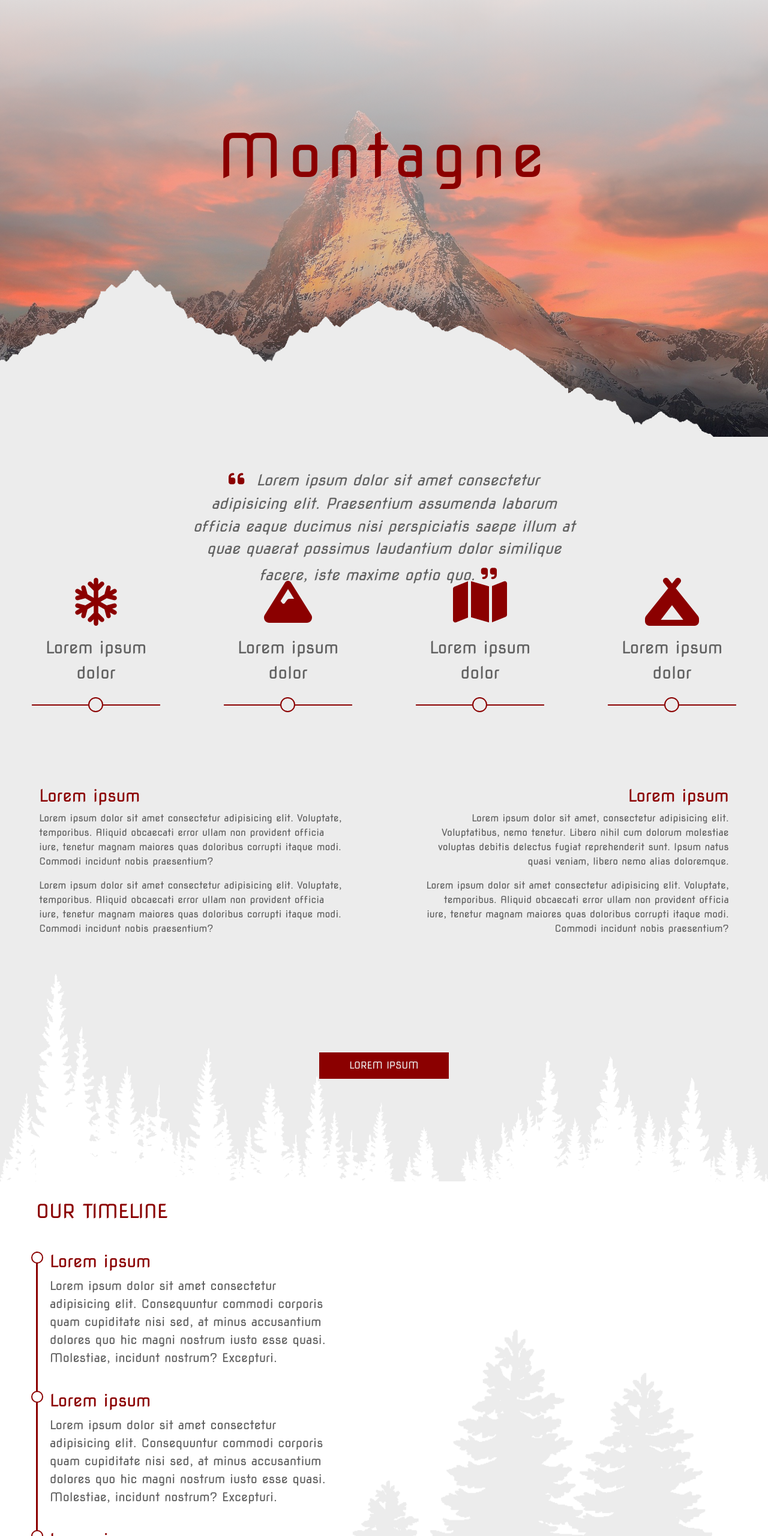
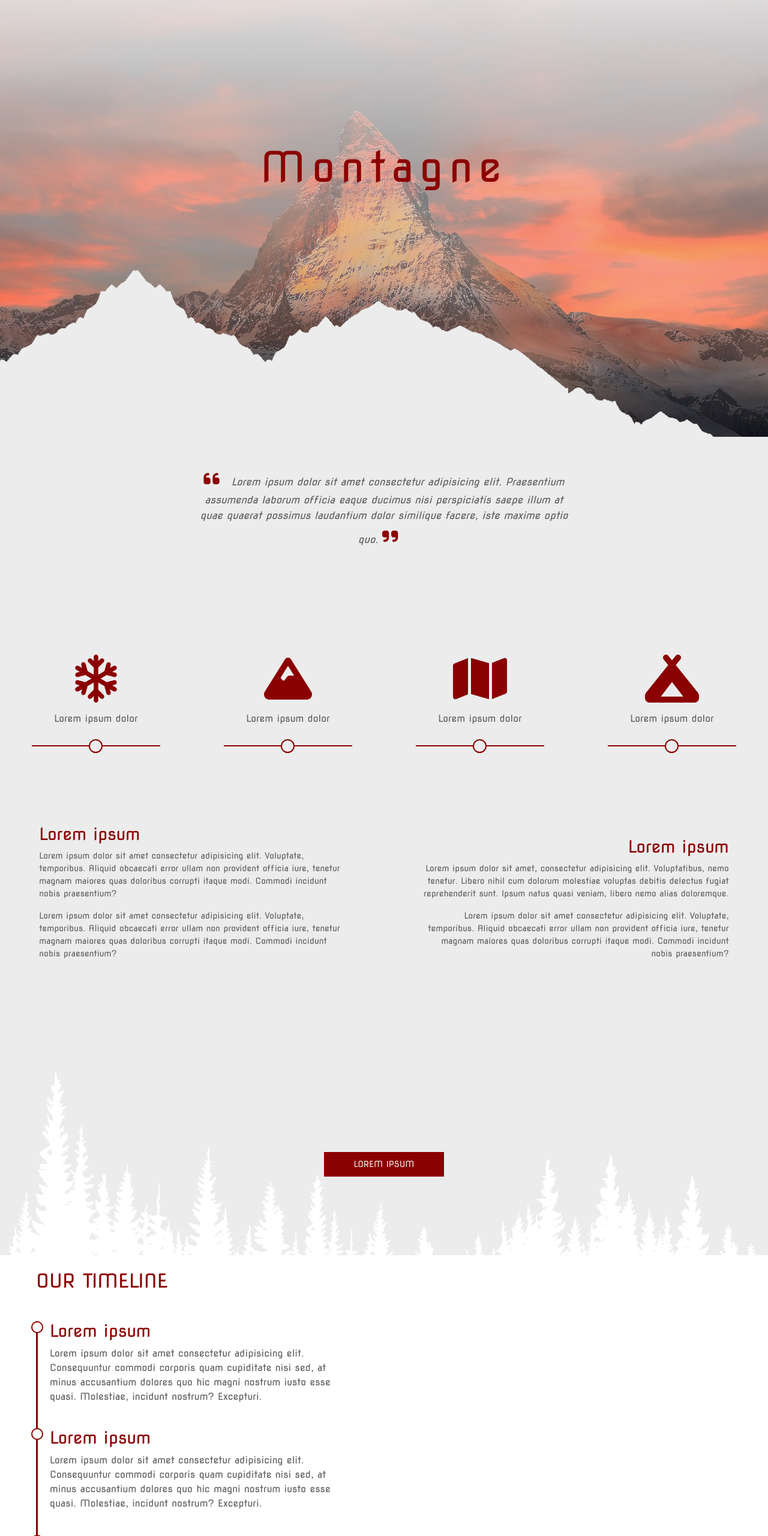
Before and after one commit to GabrieleLaiolo/Project-Red, a plain HTML site: page index.html in a window 1280 px wide. Shown: the part 240-2800 px from the top of the page at 60% size. Drawn offline with nearby package versions, Linux system fonts and the light colour scheme.

Commit message:
un pò di responsive

```diff
--- a/index.html
+++ b/index.html
@@ -34,8 +34,8 @@
   <!-- header -->
   <header class="container-fluid mt-5 img-header">      <!-- immagine sfondo  -->
     <div class="row h-100">
-      <div class="col-12 h-50 d-flex align-items-end">
-        <h1 class=" text-center align-items-center w-100 mt-5">Montagne</h1>
+      <div class="col-12 h-50 d-flex align-items-end ">
+        <h1 class=" text-center align-items-center w-100 mt-5 h1-style">Montagne</h1>
       </div>
       <div class="col-12 h-50 mx-0 px-0 d-flex align-items-end"><img class="img-cover  " src="./media/mountains2.png" alt=""></div>
     </div>
@@ -52,23 +52,23 @@
     </section>
 
     <!-- 4 timelines -->
-    <section class="container-fluid container-timeline ">
-      <div class="row justify-content-around h-100 position-relative ">
+    <section class="container-fluid container-timeline mb-5">
+      <div class="row justify-content-around h-100 position-relative mt-5 mb-5 ">
         <div class="col-2 mb-5 p-3 h-100 text-center d-flex justify-content-end align-items-center flex-column border-timeline">
           <i class="fa-regular fa-snowflake icons-timeline"></i>
-          <p class="fs-3 p-icone">Lorem ipsum dolor</p>
+          <p class="fs-6 p-icone">Lorem ipsum dolor</p>
         </div>
         <div class="col-2 mb-5 p-3 h-100 text-center d-flex justify-content-end align-items-center flex-column border-timeline">
           <i class="fa-solid fa-mountain icons-timeline"></i>
-          <p class="fs-3 p-icone">Lorem ipsum dolor</p>
+          <p class="fs-6 p-icone">Lorem ipsum dolor</p>
         </div>
         <div class="col-2 mb-5 p-3 h-100 text-center d-flex justify-content-end align-items-center flex-column border-timeline">
           <i class="fa-solid fa-map icons-timeline"></i>
-          <p class="fs-3 p-icone">Lorem ipsum dolor</p>
+          <p class="fs-6 p-icone">Lorem ipsum dolor</p>
         </div>
         <div class="col-2 mb-5 p-3 h-100 text-center d-flex justify-content-end align-items-center flex-column border-timeline">
           <i class="fa-solid fa-campground icons-timeline"></i>
-          <p class="fs-3 p-icone">Lorem ipsum dolor</p>
+          <p class="fs-6 p-icone">Lorem ipsum dolor</p>
         </div>
       </div>
     </section>
@@ -76,18 +76,18 @@
     <!-- lorem-sfondo-white -->
     <section class="container-fluid container-alberi">
       <div class="row h-50 align-items-center justify-content-around ">
-        <div class="col-5 h-100 d-flex align-items-start flex-column justify-content-end">
+        <div class=" col-12 h-50 mt-5 col-md-5 h-50 d-flex align-items-start flex-column justify-content-end">
           <h3>Lorem ipsum</h3>
           <p class="my-gray">Lorem ipsum dolor sit amet consectetur adipisicing elit. Voluptate, temporibus. Aliquid obcaecati error ullam non provident officia iure, tenetur magnam maiores quas doloribus corrupti itaque modi. Commodi incidunt nobis praesentium?</p>
           <p class="my-gray">Lorem ipsum dolor sit amet consectetur adipisicing elit. Voluptate, temporibus. Aliquid obcaecati error ullam non provident officia iure, tenetur magnam maiores quas doloribus corrupti itaque modi. Commodi incidunt nobis praesentium?</p>
         </div>
-        <div class="col-5 h-100 d-flex text-end align-items-end flex-column justify-content-end">
+        <div class="col-12 h-50 mt-5 col-md-5 h-50 d-flex text-end align-items-end flex-column justify-content-end ">
           <h3>Lorem ipsum</h3>
           <p class="my-gray">Lorem ipsum dolor sit amet, consectetur adipisicing elit. Voluptatibus, nemo tenetur. Libero nihil cum dolorum molestiae voluptas debitis delectus fugiat reprehenderit sunt. Ipsum natus quasi veniam, libero nemo alias doloremque.</p>
           <p class="my-gray">Lorem ipsum dolor sit amet consectetur adipisicing elit. Voluptate, temporibus. Aliquid obcaecati error ullam non provident officia iure, tenetur magnam maiores quas doloribus corrupti itaque modi. Commodi incidunt nobis praesentium?</p>
         </div>
       </div>
-      <div class="row h-50 ">
+      <div class="row h-50 mt-5 ">
         <div class="col-12 h-100 d-flex justify-content-center align-items-center img-alberi ">
           <button class="btn-alberi">LOREM IPSUM</button>
         </div>
@@ -102,19 +102,19 @@
         </div>
       </div>
       <div class="row ms-5 timeline-style position-relative flex-column">
-        <div class="col-5  ms-2 mb-4 timeline-ball">
+        <div class="col-12 col-md-5  ms-2 mb-4 timeline-ball">
           <h3>Lorem ipsum</h3>
           <p class="my-gray">Lorem ipsum dolor sit amet consectetur adipisicing elit. Consequuntur commodi corporis quam cupiditate nisi sed, at minus accusantium dolores quo hic magni nostrum iusto esse quasi. Molestiae, incidunt nostrum? Excepturi.</p>
         </div>
-        <div class="col-5  ms-2 mb-4 timeline-ball">
+        <div class="col-12 col-md-5  ms-2 mb-4 timeline-ball">
           <h3>Lorem ipsum</h3>
           <p class="my-gray">Lorem ipsum dolor sit amet consectetur adipisicing elit. Consequuntur commodi corporis quam cupiditate nisi sed, at minus accusantium dolores quo hic magni nostrum iusto esse quasi. Molestiae, incidunt nostrum? Excepturi.</p>
         </div>
-        <div class="col-5  ms-2 mb-4 timeline-ball">
+        <div class="col-12 col-md-5  ms-2 mb-4 timeline-ball">
           <h3>Lorem ipsum</h3>
           <p class="my-gray">Lorem ipsum dolor sit amet consectetur adipisicing elit. Consequuntur commodi corporis quam cupiditate nisi sed, at minus accusantium dolores quo hic magni nostrum iusto esse quasi. Molestiae, incidunt nostrum? Excepturi.</p>
         </div>
-        <div class="col-5  ms-2 mb-4 timeline-ball">
+        <div class="col-12 col-md-5  ms-2 mb-4 timeline-ball">
           <h3>Lorem ipsum</h3>
           <p class="my-gray">Lorem ipsum dolor sit amet consectetur adipisicing elit. Consequuntur commodi corporis quam cupiditate nisi sed, at minus accusantium dolores quo hic magni nostrum iusto esse quasi. Molestiae, incidunt nostrum? Excepturi.</p>
         </div>
@@ -128,7 +128,7 @@
     <section class="container-fluid mt-5">
       <div class="row justify-content-center">
         <div class="col-12"><h2 class=" my-5 ms-5 fs-1">OUR TEAM</h2></div>
-        <div class="col-3 d-flex align-items-center justify-content-center flex-column">
+        <div class="col-6 mt-5 col-md-3 d-flex align-items-center justify-content-center flex-column">
           <img class="img-ourteam" src="./media/landscape-975091_1920.jpg" alt="">
           <h5 class="text-center mt-5">Lorem ipsum</h5>
           <p class="text-center">Lorem, ipsum dolor sit amet consectetur adipisicing elit. Consectetur e si puo andare piu qui</p>
@@ -138,7 +138,7 @@
             <i class="fa-brands fa-facebook"></i>
           </div>
         </div>
-        <div class="col-3 d-flex align-items-center justify-content-center flex-column">
+        <div class="col-6 mt-5 col-md-3 d-flex align-items-center justify-content-center flex-column">
           <img class="img-ourteam" src="./media/landscape-975091_1920.jpg" alt="">
           <h5 class="text-center mt-5">Lorem ipsum</h5>
           <p class="text-center">Lorem, ipsum dolor sit amet consectetur adipisicing elit. Consectetur e si puo andare piu qui</p>
@@ -148,7 +148,7 @@
             <i class="fa-brands fa-facebook"></i>
           </div>
         </div>
-        <div class="col-3 d-flex align-items-center justify-content-center flex-column">
+        <div class="col-6 mt-5 col-md-3 d-flex align-items-center justify-content-center flex-column">
           <img class="img-ourteam" src="./media/landscape-975091_1920.jpg" alt="">
           <h5 class="text-center mt-5">Lorem ipsum</h5>
           <p class="text-center">Lorem, ipsum dolor sit amet consectetur adipisicing elit. Consectetur e si puo andare piu qui</p>
@@ -158,7 +158,7 @@
             <i class="fa-brands fa-facebook"></i>
           </div>
         </div>
-        <div class="col-3 d-flex align-items-center justify-content-center flex-column">
+        <div class="col-6 mt-5 col-md-3 d-flex align-items-center justify-content-center flex-column">
           <img class="img-ourteam" src="./media/landscape-975091_1920.jpg" alt="">
           <h5 class="text-center mt-5">Lorem ipsum</h5>
           <p class="text-center">Lorem, ipsum dolor sit amet consectetur adipisicing elit. Consectetur e si puo andare piu qui</p>
--- a/style.css
+++ b/style.css
@@ -40,7 +40,7 @@ header{
 .img-header{
     background-image: linear-gradient(to bottom, #ececec , rgba(255, 255, 255, 0) ), url('./media/switzerland-862870_1920.jpg');
     background-position: center;
-    background-size: 100% 100%;
+    background-size: cover;
     background-repeat: no-repeat;
     width: 100%;
 }
@@ -88,8 +88,8 @@ h4{
     background-color: #ececec;
     border: 2px solid darkred;
     border-radius: 50%;
-    height: 25px;
-    width: 25px;
+    height: 23px;
+    width: 23px;
     position: absolute;
     bottom: -11px;
 }
@@ -112,7 +112,7 @@ h4{
 }
 .timeline-style{
     border-left: 3px solid darkred;
-    height: 80vh;
+    min-height: 80vh;
     flex-wrap: nowrap;
     font-size: 20px;
 }
@@ -142,9 +142,46 @@ h4{
     height: 75%;
 }
 .img-ourteam{
-    height: 200px;
-    width: 200px;
+    height: 150px;
+    width: 150px;
     border-radius: 50%;
     padding: 10px;
     border: 4px solid darkred;
 }
+
+
+
+
+
+
+
+
+
+
+
+
+
+
+
+
+
+@media screen and (max-width: 1550px){
+    .albero{
+        display: none;
+    }
+}
+@media screen and (max-width: 1460px){
+    .h1-style{
+        font-size: 70px;
+    }
+    .citazione{
+        font-size: 17px;
+        margin-bottom: 20px;
+    }
+    .timeline-style{
+        font-size: 16px;
+    }
+    .container-alberi{
+        font-size: 14px;
+    }
+}
```
